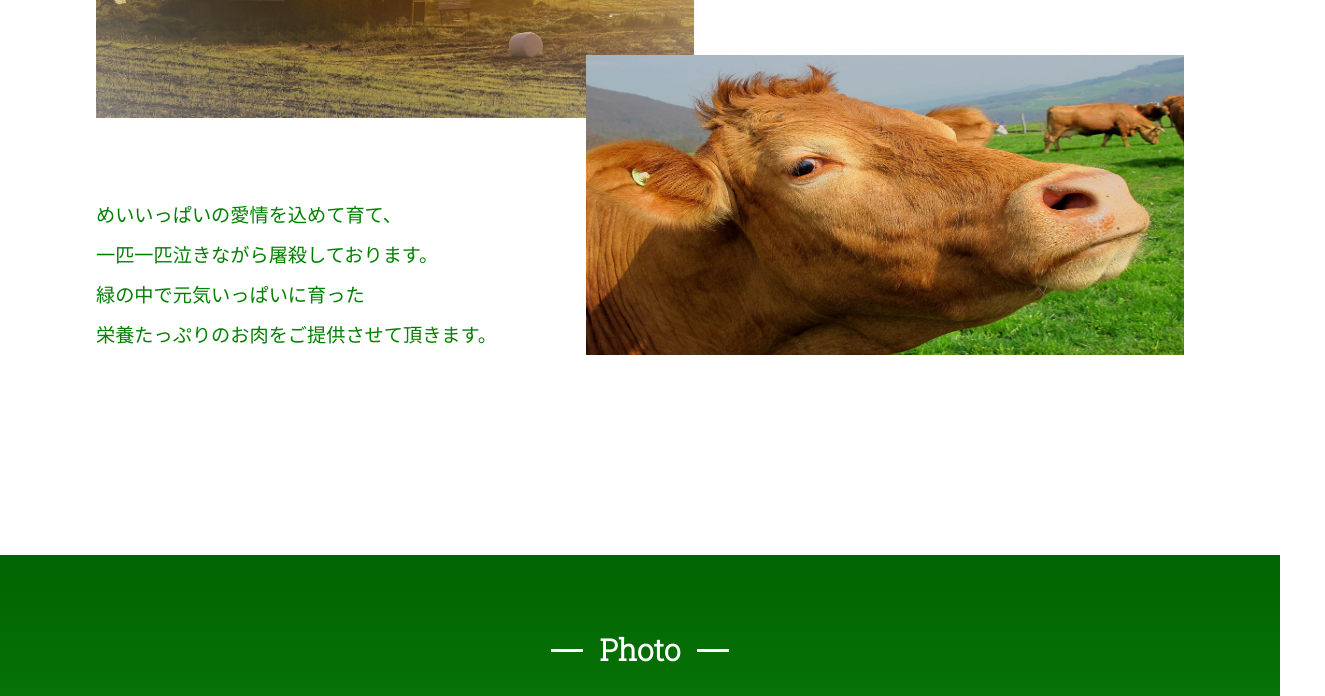
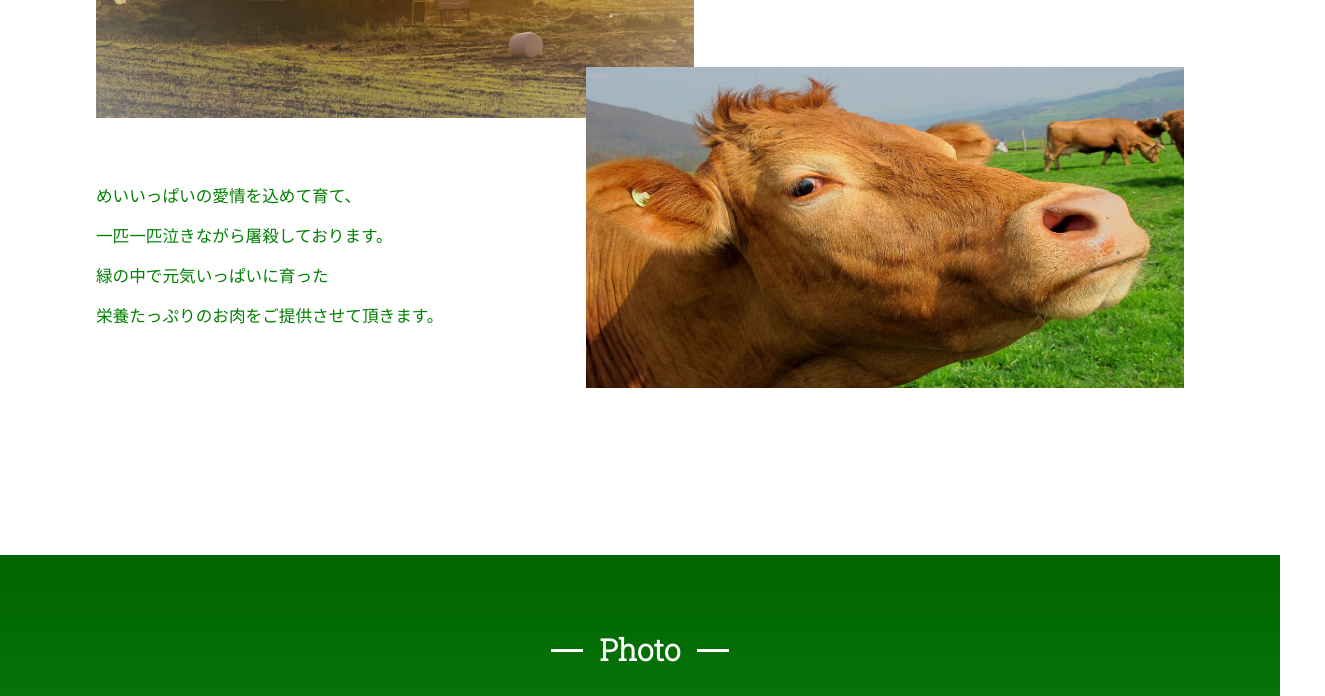
Before and after one commit to hipchin/beppu_farm, a website built with webpack: page dist/index.html in a window 1280 px wide. Shown: the part 725-1421 px from the top of the page, 1325 px wide, since content can reach past the window. Built offline with nearby package versions, Linux system fonts and the light colour scheme; files that its build step writes are made by us from their sources.

Commit message:
aboutの修正

```diff
--- a/src/_about.scss
+++ b/src/_about.scss
@@ -5,8 +5,6 @@
     }
     .contents_wrap {
         position: relative;
-        // min-width: 1100px;
-        // max-width: 1500px;
         .contents_first {
             width: 100%;
             display: flex;
@@ -20,12 +18,12 @@
                 }
             }
             .cf_text1 {
-                @include font(1.5vw, $green);
+                @include font(1.3vw, $green);
                 width: 45%;
                 line-height: 5vh;
-                position: absolute;
-                right: -13%;
-                top: 15%;
+                display: flex;
+                justify-content: flex-end;
+                padding-top: 5%;
                 & span {
                     @include font(2vw, $green);
                     font-weight: bold;
@@ -33,28 +31,24 @@
             }
         }
         .contents_second {
-            // width: 100%;
             display: flex;
-            // position: absolute;
-            // overflow: hidden;
-            // z-index: 10;
+            position: absolute;
+            bottom: -60%;
             .cf_img2 {
                 width: 55%;
-                height: 100%;
-                position: absolute;
-                top: 50%;
-                right: 0;
+                // height: 100%;
                 & img {
                   height: 75%;
                   width: 100%;
                 }
             }
             .cf_text2 {
-                 @include font(1.5vw, $green);
+                 @include font(1.3vw,$green);
                 width: 45%;
                 line-height: 5vh;
-                position: absolute;
-                bottom: -25%;
+                display: flex;
+                justify-content: flex-start;
+                padding-top: 10%;
                }
         }
     }
```
Also changed, not shown: css/main.css, dist/main.js, 2 other files.
